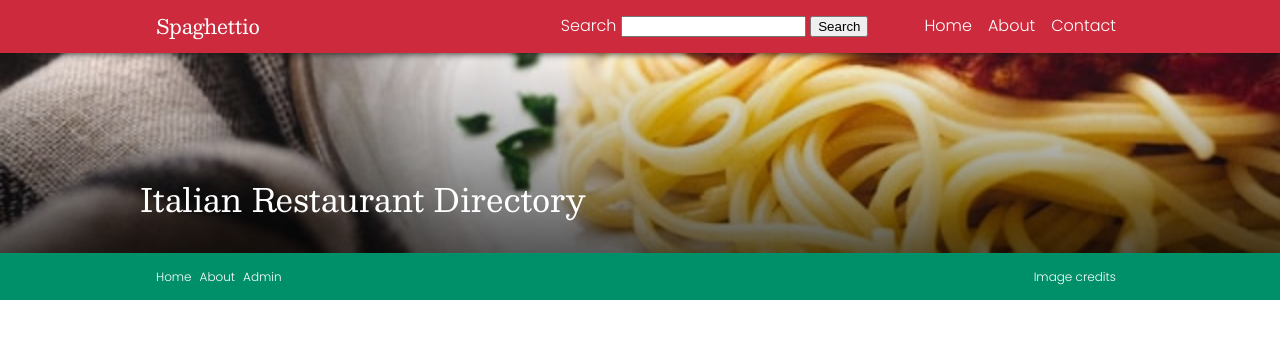
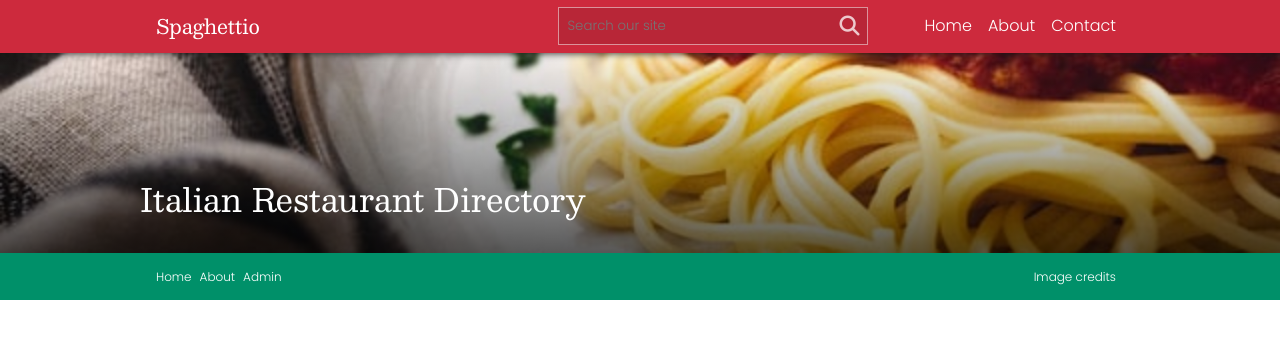
Before and after one commit to doubleedesign/spaghettio, a PHP site: page /index.php in a window 1280 px wide. Shown: the top 339 px of the page. Run offline with PHP 8.4, Linux system fonts and the light colour scheme; data that the repository does not hold is empty; some libraries are stand-ins or nearby versions.

Commit message:
Add Font Awesome and pretty up the search form

```diff
--- a/css/style.css
+++ b/css/style.css
@@ -18,6 +18,18 @@ h1, h2, h3 {
 
 strong {
   font-weight: 600; }
+
+.screen-reader-text {
+  border: 0;
+  clip: rect(1px, 1px, 1px, 1px);
+  clip-path: inset(50%);
+  height: 1px;
+  margin: -1px;
+  overflow: hidden;
+  padding: 0;
+  position: absolute;
+  width: 1px;
+  word-wrap: normal !important; }
 
 .container {
   max-width: 1000px;
@@ -55,6 +67,38 @@ strong {
     font-family: var(--heading-font);
     font-weight: 400;
     font-size: 1.25rem; }
+  .site-header form {
+    display: flex;
+    flex-wrap: nowrap;
+    background: rgba(0, 0, 0, 0.1);
+    border: 1px solid rgba(255, 255, 255, 0.5); }
+    .site-header form input[type=search] {
+      background: transparent;
+      border: 0;
+      padding: 0.5rem;
+      border-radius: 0;
+      color: white;
+      font-family: var(--body-font); }
+      .site-header form input[type=search]:focus {
+        outline: none;
+        box-shadow: none; }
+    .site-header form button {
+      background: transparent;
+      color: rgba(255, 255, 255, 0.75);
+      border: 0;
+      border-radius: 0;
+      appearance: none;
+      padding: 0.5rem;
+      cursor: pointer; }
+      .site-header form button i {
+        transition: all 0.3s ease;
+        font-size: 1.25rem; }
+      .site-header form button:hover i, .site-header form button:focus i {
+        transform: scale(1.2); }
+    .site-header form:focus-within {
+      box-shadow: 0 0 0.25rem white; }
+      .site-header form:focus-within button {
+        color: white; }
   .site-header nav {
     display: flex;
     align-items: center; }
--- a/partials/head.php
+++ b/partials/head.php
@@ -1,3 +1,4 @@
 <meta charset="UTF-8">
 <link rel="stylesheet" href="css/reset.css"/>
 <link rel="stylesheet" href="css/style.css"/>
+<script src="https://kit.fontawesome.com/360033170c.js" crossorigin="anonymous"></script>
--- a/partials/header.php
+++ b/partials/header.php
@@ -6,9 +6,12 @@
 			</div>
 			<nav>
 				<form class="search-form">
-					<label for="search-field">Search</label>
-					<input id="search-field" type="search" name="search-term"/>
-					<button type="submit">Search</button>
+					<label for="search-field" class="screen-reader-text">Search</label>
+					<input id="search-field" type="search" name="search-term" placeholder="Search our site"/>
+					<button type="submit">
+						<i class="fas fa-search"></i>
+						<span class="screen-reader-text">Submit search</span>
+					</button>
 				</form>
 				<ul class="menu">
 					<li><a href="index.php">Home</a></li>
--- a/sass/_common.scss
+++ b/sass/_common.scss
@@ -11,6 +11,21 @@ h1, h2, h3 {
 
 strong {
 	font-weight: 600;
+}
+
+// Text meant only for screen readers
+// Source: https://make.wordpress.org/accessibility/handbook/markup/the-css-class-screen-reader-text/
+.screen-reader-text {
+	border: 0;
+	clip: rect(1px, 1px, 1px, 1px);
+	clip-path: inset(50%);
+	height: 1px;
+	margin: -1px;
+	overflow: hidden;
+	padding: 0;
+	position: absolute;
+	width: 1px;
+	word-wrap: normal !important;
 }
 
 .container {
--- a/sass/partials/_header.scss
+++ b/sass/partials/_header.scss
@@ -14,6 +14,58 @@
 		font-family: var(--heading-font);
 		font-weight: 400;
 		font-size: 1.25rem;
+	}
+
+	form {
+		display: flex;
+		flex-wrap: nowrap;
+		background: rgba(black, 0.1);
+		border: 1px solid rgba(white, 0.5);
+
+		input[type=search] {
+			max-width: 200px;
+			background: transparent;
+			border: 0;
+			padding: 0.5rem;
+			border-radius: 0;
+			color: white;
+			font-family: var(--body-font);
+
+			&:focus {
+				outline: none;
+				box-shadow: none;
+			}
+		}
+
+		button {
+			background: transparent;
+			color: rgba(white, 0.75);
+			border: 0;
+			border-radius: 0;
+			appearance: none;
+			padding: 0.5rem;
+			cursor: pointer;
+
+			i {
+				transition: $global-transition;
+				font-size: 1.25rem;
+			}
+
+			&:hover, &:focus {
+
+				i {
+					transform: scale(1.2);
+				}
+			}
+		}
+
+		&:focus-within {
+			box-shadow: 0 0 0.25rem white;
+
+			button {
+				color: white;
+			}
+		}
 	}
 
 	nav {
```
